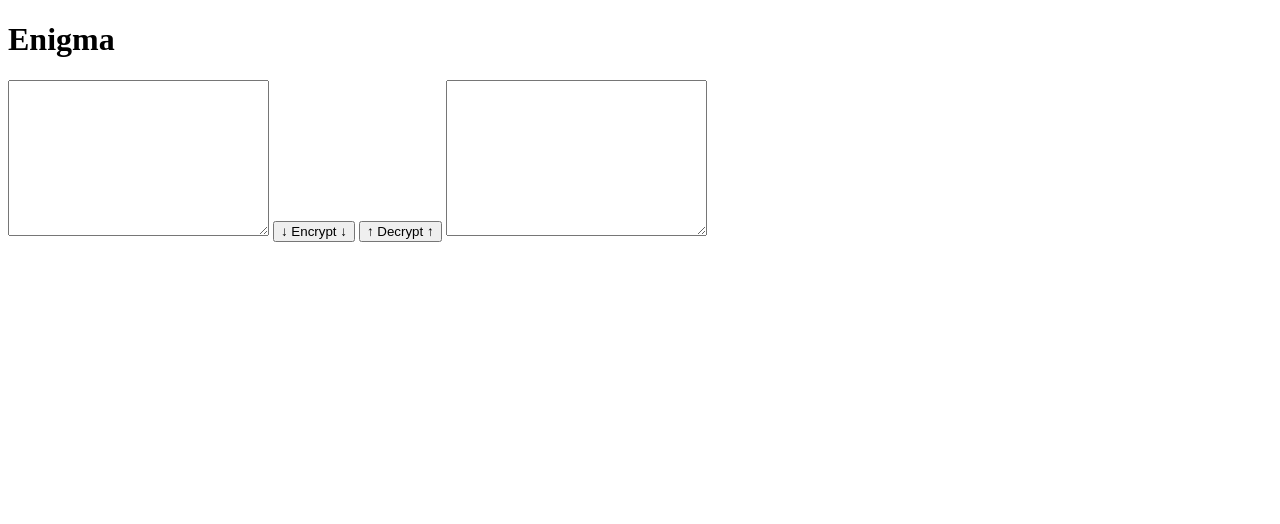
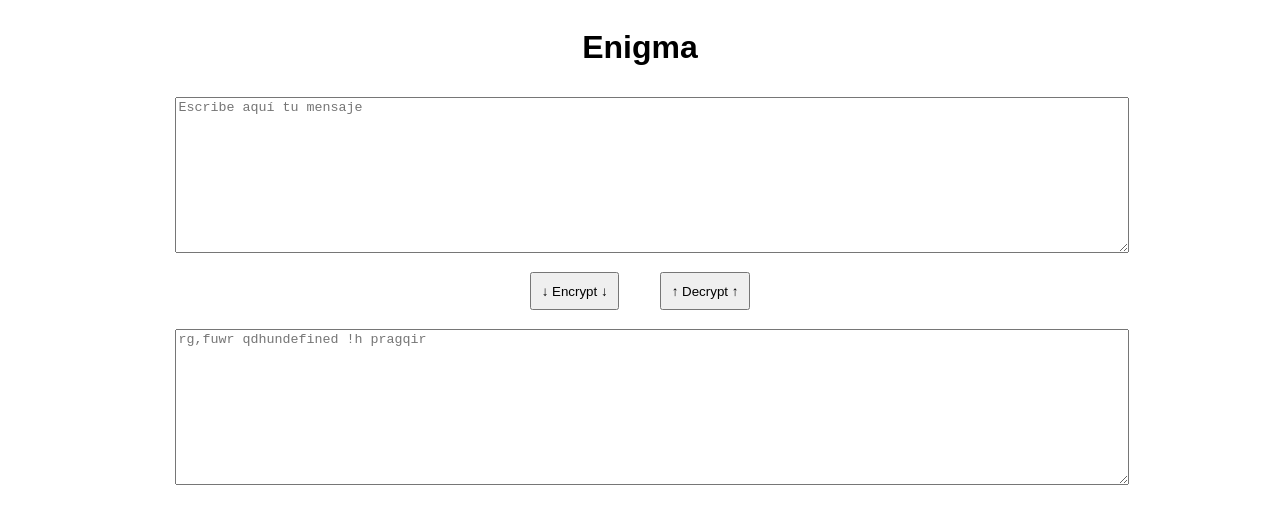
Before and after one commit to Esemega/enigma, a plain HTML site: page index.html in a window 1280 px wide. Drawn offline with Linux system fonts and the light colour scheme.

Commit message:
adding style

```diff
--- /dev/null
+++ b/app.css
@@ -0,0 +1,36 @@
+body {
+    font-family: Arial, Helvetica, sans-serif;
+    display: grid;
+    justify-content: center;
+    align-items: center;
+    grid-auto-columns: 1fr;
+    gap: 3fr 5fr;
+
+}
+
+header, main {
+    text-align: center;
+}
+
+main {
+    display: grid;
+    justify-content: center;
+    grid-auto-columns: 75%;
+}
+
+
+.buttons-container {
+    padding: 1%;
+}
+
+button {
+    padding: 1%;
+    margin: 0 2% 0 2%;
+}
+
+textarea {
+    width: 100%;
+    height: auto;
+    margin: 1%;
+
+}
--- a/index.html
+++ b/index.html
@@ -4,16 +4,20 @@
     <meta charset="UTF-8" />
     <meta name="viewport" content="width=device-width, initial-scale=1.0" />
     <title>Enigma</title>
+
+    <link rel="stylesheet" href="app.css">
   </head>
   <body>
     <header>
         <h1>Enigma</h1>
     </header>
     <main>
-      <textarea name="message-to-encrypt" id="message-to-encrypt" cols="30" rows="10"></textarea>
-      <button id="encrypt-button">↓ Encrypt ↓</button>
-      <button id="decrypt-button">↑ Decrypt ↑ </button>
-      <textarea name="message-to-decrypt" id="message-to-decrypt" cols="30" rows="10"></textarea>
+      <textarea name="message-to-encrypt" id="message-to-encrypt" cols="30" rows="10" placeholder="Escribe aquí tu mensaje"></textarea>
+      <div class="buttons-container">
+        <button id="encrypt-button">↓ Encrypt ↓</button>
+        <button id="decrypt-button">↑ Decrypt ↑ </button>
+      </div>
+      <textarea name="message-to-decrypt" id="message-to-decrypt" cols="30" rows="10" placeholder="rg,fuwr qdhundefined !h pragqir"></textarea>
     </main>
 
     <script src="app.js"></script>
```
